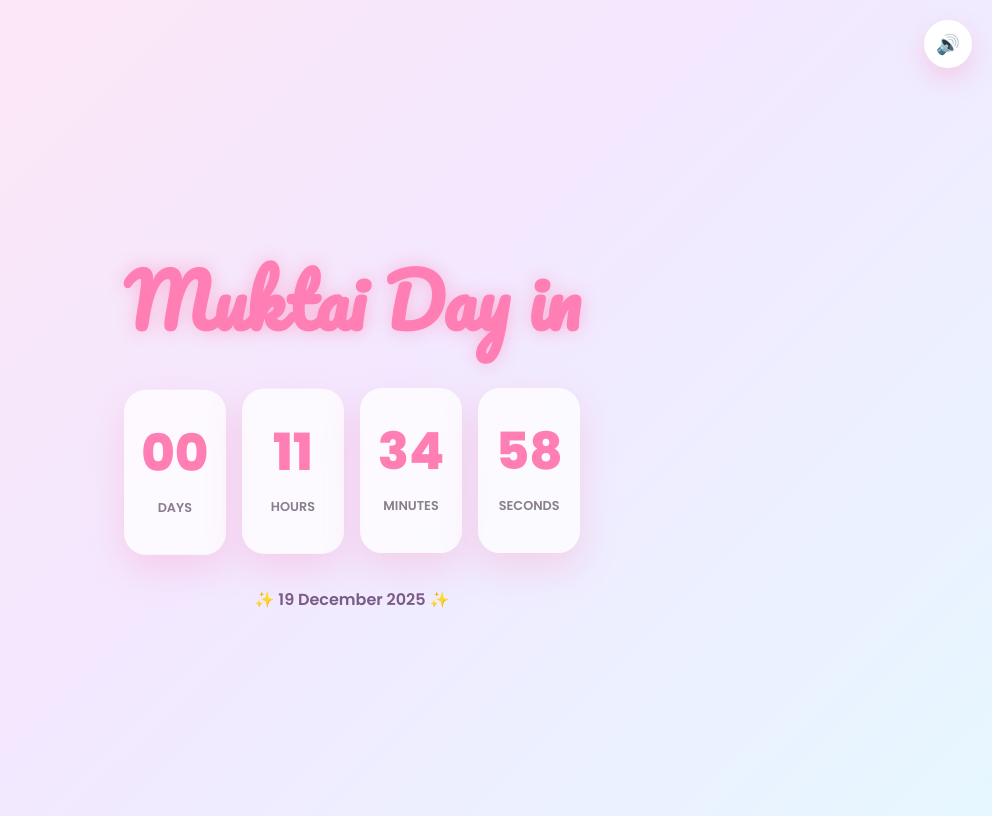
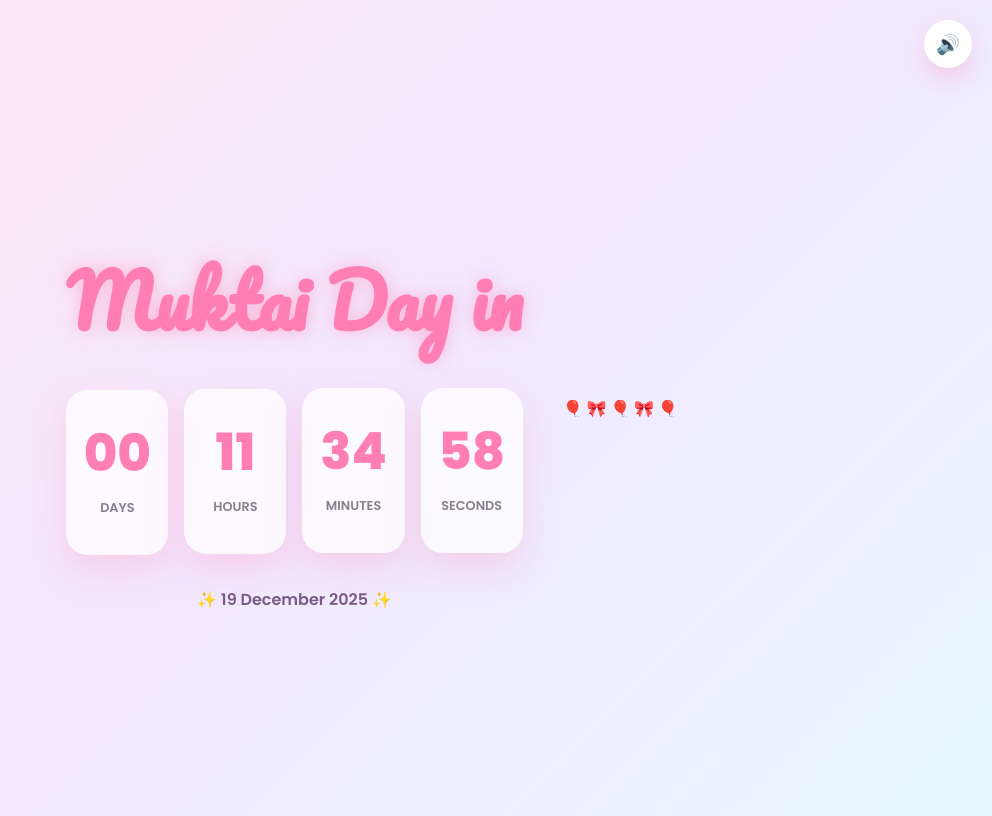
Before and after one commit to aadityagadwal/birthday2-, a plain HTML site: page index.html in a window 1280 px wide. Shown: the whole page, without its empty margins (288-1280 px from the left). Drawn offline with Linux system fonts and the light colour scheme.

Commit message:
Update index.html

```diff
--- a/index.html
+++ b/index.html
@@ -36,6 +36,10 @@
     <p class="date">✨ 19 December 2025 ✨</p>
   </main>
 
+  <div class="balloons">
+  🎈 🎀 🎈 🎀 🎈
+</div>
+
   <!-- JS MUST be here -->
   <script src="script.js"></script>
 
```
